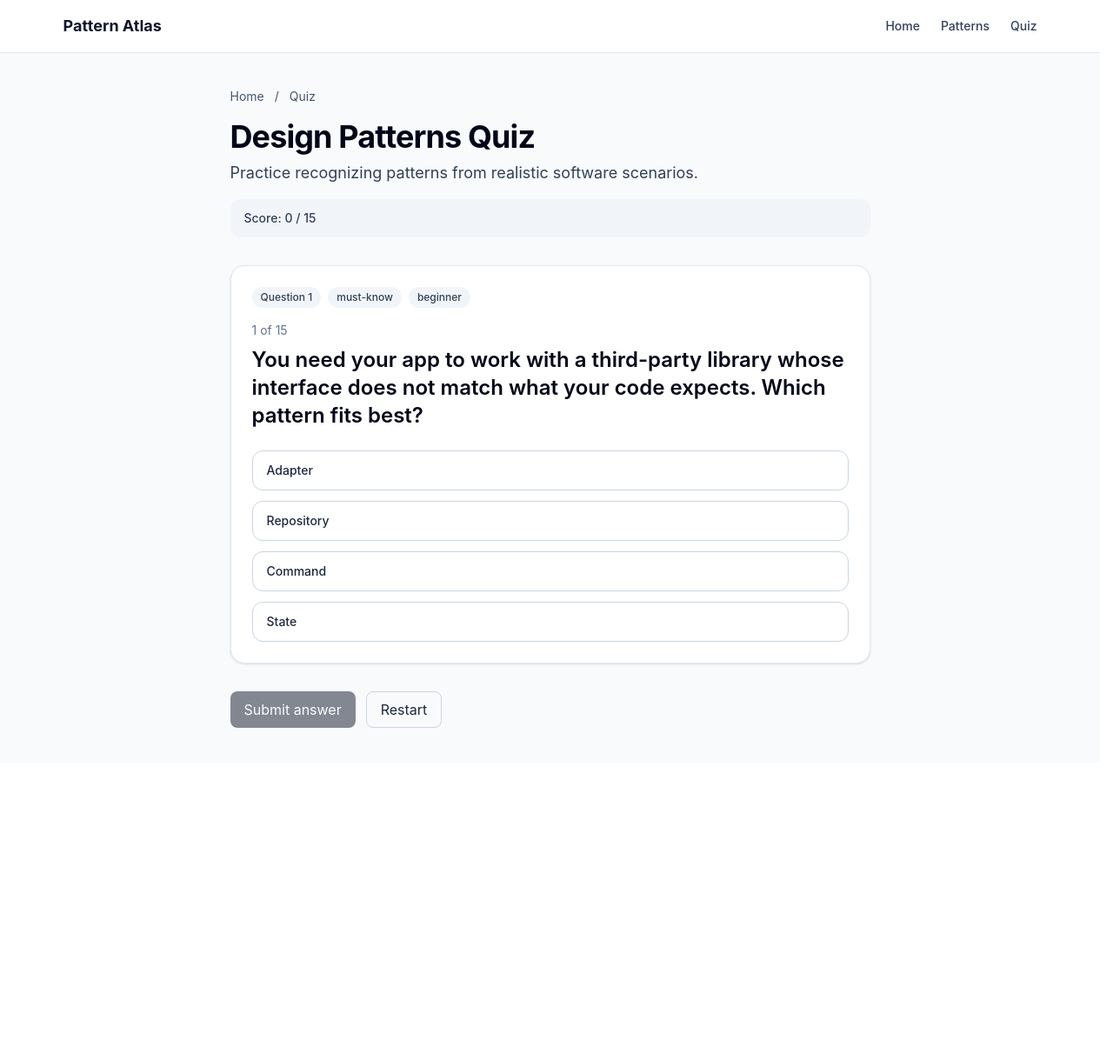
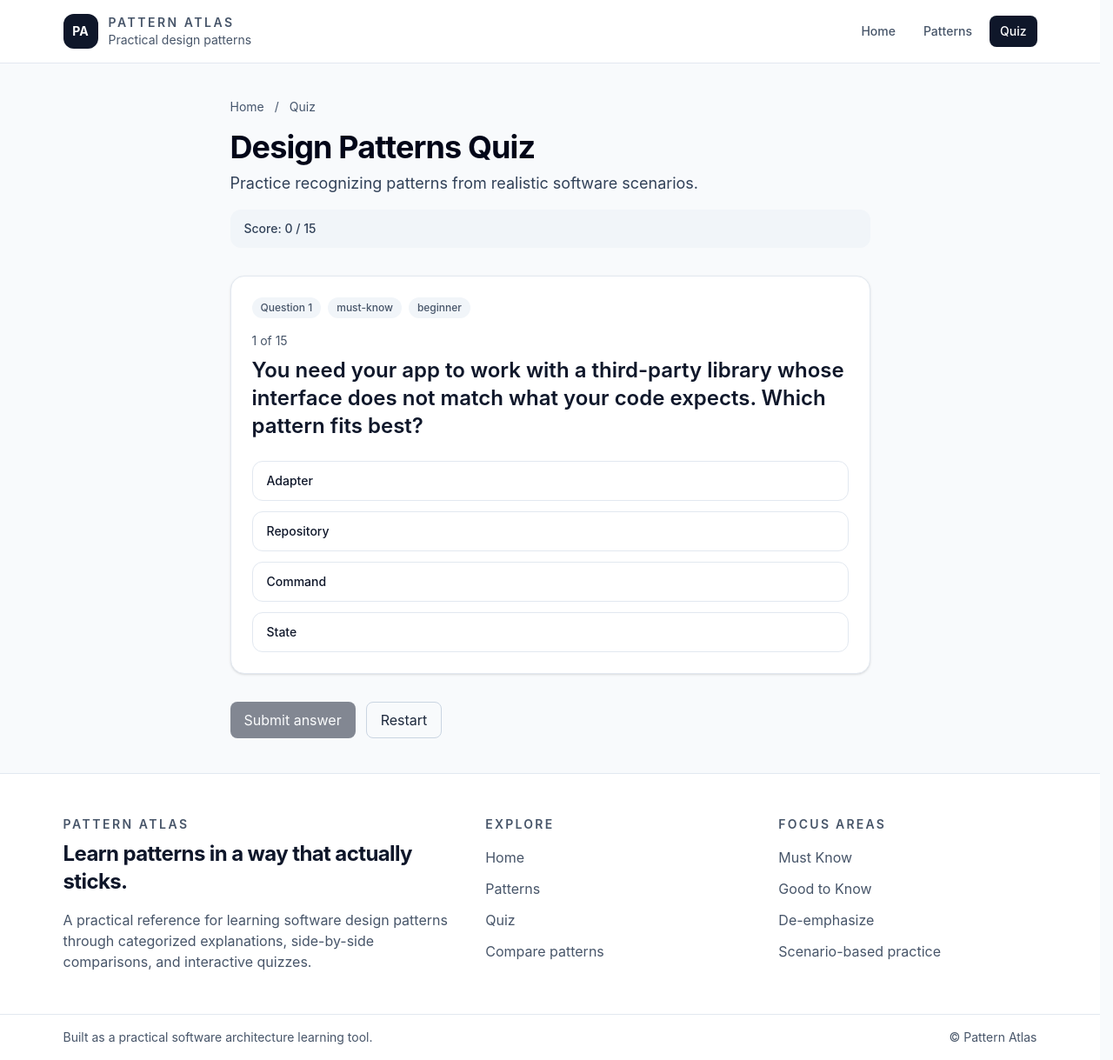
Before and after one commit to connorwilsongroark/pattern-atlas, a React (Vite) app: page /quiz in a window 1280 px wide. Shown: the whole page at 87% size. Before the commit the page ends 877 px from the top, so only its background shows below. Built offline with nearby package versions, Linux system fonts and the light colour scheme.

Commit message:
Added site footer and header components. Began replacing brand colors w/ css variables / design system

```diff
--- a/src/App.tsx
+++ b/src/App.tsx
@@ -1,28 +1,18 @@
-import { Link, Route, Routes } from "react-router-dom";
+import { Route, Routes } from "react-router-dom";
 import { ScrollToTop } from "./components/routing/ScrollToTop";
 import { HomePage } from "./pages/HomePage";
 import { PatternsPage } from "./pages/PatternsPage";
 import { PatternDetailPage } from "./pages/PatternDetailPage";
 import { ComparePage } from "./pages/ComparePage";
 import { QuizPage } from "./pages/QuizPage";
+import { SiteHeader } from "./components/layout/SiteHeader";
+import { SiteFooter } from "./components/layout/SiteFooter";
 
 function App() {
   return (
-    <div className='min-h-screen bg-slate-50 text-slate-900'>
+    <div className='min-h-screen bg-[var(--color-bg)] text-[var(--color-text)]'>
       <ScrollToTop />
-      <header className='border-b border-slate-200 bg-white'>
-        <div className='mx-auto flex max-w-6xl items-center justify-between px-4 py-4'>
-          <Link to='/' className='text-lg font-bold'>
-            Pattern Atlas
-          </Link>
-
-          <nav className='flex gap-6 text-sm font-medium text-slate-700'>
-            <Link to='/'>Home</Link>
-            <Link to='/patterns'>Patterns</Link>
-            <Link to='/quiz'>Quiz</Link>
-          </nav>
-        </div>
-      </header>
+      <SiteHeader />
 
       <main>
         <Routes>
@@ -36,6 +26,8 @@ function App() {
           <Route path='/quiz' element={<QuizPage />} />
         </Routes>
       </main>
+
+      <SiteFooter />
     </div>
   );
 }
--- /dev/null
+++ b/src/components/layout/SiteFooter.tsx
@@ -0,0 +1,68 @@
+import { Link } from "react-router-dom";
+
+export function SiteFooter() {
+  return (
+    <footer className='border-t border-[var(--color-border)] bg-[var(--color-surface)]'>
+      <div className='mx-auto grid max-w-6xl gap-10 px-4 py-12 md:grid-cols-[1.5fr_1fr_1fr]'>
+        <div className='space-y-4'>
+          <div>
+            <p className='text-sm font-semibold uppercase tracking-[0.18em] text-[var(--color-text-muted)]'>
+              Pattern Atlas
+            </p>
+            <h2 className='mt-2 text-2xl font-bold tracking-tight text-[var(--color-text)]'>
+              Learn patterns in a way that actually sticks.
+            </h2>
+          </div>
+
+          <p className='max-w-md text-[var(--color-text-muted)]'>
+            A practical reference for learning software design patterns through
+            categorized explanations, side-by-side comparisons, and interactive
+            quizzes.
+          </p>
+        </div>
+
+        <div>
+          <h3 className='text-sm font-semibold uppercase tracking-[0.16em] text-[var(--color-text-muted)]'>
+            Explore
+          </h3>
+          <div className='mt-4 flex flex-col gap-3 text-[var(--color-text-muted)]'>
+            <Link to='/' className='hover:text-[var(--color-text)]'>
+              Home
+            </Link>
+            <Link to='/patterns' className='hover:text-[var(--color-text)]'>
+              Patterns
+            </Link>
+            <Link to='/quiz' className='hover:text-[var(--color-text)]'>
+              Quiz
+            </Link>
+            <Link
+              to='/compare/strategy/state'
+              className='hover:text-[var(--color-text)]'
+            >
+              Compare patterns
+            </Link>
+          </div>
+        </div>
+
+        <div>
+          <h3 className='text-sm font-semibold uppercase tracking-[0.16em] text-[var(--color-text-muted)]'>
+            Focus areas
+          </h3>
+          <div className='mt-4 space-y-3 text-[var(--color-text-muted)]'>
+            <p>Must Know</p>
+            <p>Good to Know</p>
+            <p>De-emphasize</p>
+            <p>Scenario-based practice</p>
+          </div>
+        </div>
+      </div>
+
+      <div className='border-t border-[var(--color-border)]'>
+        <div className='mx-auto flex max-w-6xl flex-col gap-3 px-4 py-4 text-sm text-[var(--color-text-muted)] md:flex-row md:items-center md:justify-between'>
+          <p>Built as a practical software architecture learning tool.</p>
+          <p>© Pattern Atlas</p>
+        </div>
+      </div>
+    </footer>
+  );
+}
--- /dev/null
+++ b/src/components/layout/SiteHeader.tsx
@@ -0,0 +1,47 @@
+import { NavLink } from "react-router-dom";
+
+function NavItem({ to, children }: { to: string; children: React.ReactNode }) {
+  return (
+    <NavLink
+      to={to}
+      className={({ isActive }) =>
+        [
+          "rounded-lg px-3 py-2 text-sm font-medium transition",
+          isActive
+            ? "bg-[var(--color-primary)] text-[var(--color-primary-foreground)]"
+            : "text-[var(--color-text-muted)] hover:bg-[var(--color-surface-alt)] hover:text-[var(--color-text)]",
+        ].join(" ")
+      }
+    >
+      {children}
+    </NavLink>
+  );
+}
+
+export function SiteHeader() {
+  return (
+    <header className='sticky top-0 z-40 border-b border-[var(--color-border)] bg-[var(--color-surface)]/90 backdrop-blur'>
+      <div className='mx-auto flex max-w-6xl items-center justify-between px-4 py-4'>
+        <NavLink to='/' className='flex items-center gap-3'>
+          <div className='flex h-10 w-10 items-center justify-center rounded-xl bg-[var(--color-primary)] text-sm font-bold text-[var(--color-primary-foreground)]'>
+            PA
+          </div>
+          <div>
+            <p className='text-sm font-semibold uppercase tracking-[0.18em] text-[var(--color-text-muted)]'>
+              Pattern Atlas
+            </p>
+            <p className='text-sm text-[var(--color-text-muted)]'>
+              Practical design patterns
+            </p>
+          </div>
+        </NavLink>
+
+        <nav className='flex items-center gap-2'>
+          <NavItem to='/'>Home</NavItem>
+          <NavItem to='/patterns'>Patterns</NavItem>
+          <NavItem to='/quiz'>Quiz</NavItem>
+        </nav>
+      </div>
+    </header>
+  );
+}
--- a/src/components/ui/Badge.tsx
+++ b/src/components/ui/Badge.tsx
@@ -1,14 +1,18 @@
 type BadgeProps = {
   children: React.ReactNode;
-  variant?: "default" | "subtle";
+  variant?: "subtle" | "default";
 };
 
 export function Badge({ children, variant = "subtle" }: BadgeProps) {
-  const base = "inline-flex rounded-full px-2.5 py-1 text-xs font-medium";
-  const styles = {
-    subtle: "bg-slate-100 text-slate-700",
-    default: "bg-slate-900 text-white",
-  };
+  const baseClassName =
+    "inline-flex rounded-full px-2.5 py-1 text-xs font-medium";
 
-  return <span className={`${base} ${styles[variant]}`}>{children}</span>;
+  const variantClassName =
+    variant === "default"
+      ? "bg-[var(--color-primary)] text-[var(--color-primary-foreground)]"
+      : "bg-[var(--color-surface-alt)] text-[var(--color-text-muted)]";
+
+  return (
+    <span className={`${baseClassName} ${variantClassName}`}>{children}</span>
+  );
 }
--- a/src/features/patterns/LinkBadge.tsx
+++ b/src/features/patterns/LinkBadge.tsx
@@ -5,14 +5,15 @@ type LinkBadgeProps = {
   children: React.ReactNode;
 };
 
-// A clickable link, styled as a badge. Currently used for linking to other design patterns from a list of badges.
 export function LinkBadge({ to, children }: LinkBadgeProps) {
   const sharedClassName =
     "inline-flex rounded-full px-3 py-1 text-sm font-medium";
 
   if (!to) {
     return (
-      <span className={`${sharedClassName} bg-slate-100 text-slate-700`}>
+      <span
+        className={`${sharedClassName} bg-[var(--color-surface-alt)] text-[var(--color-text-muted)]`}
+      >
         {children}
       </span>
     );
@@ -21,7 +22,7 @@ export function LinkBadge({ to, children }: LinkBadgeProps) {
   return (
     <Link
       to={to}
-      className={`${sharedClassName} bg-slate-100 text-slate-700 transition hover:bg-slate-200 hover:text-slate-900`}
+      className={`${sharedClassName} bg-[var(--color-surface-alt)] text-[var(--color-text-muted)] transition hover:brightness-95 hover:text-[var(--color-text)]`}
     >
       {children}
     </Link>
--- a/src/features/patterns/PatternCard.tsx
+++ b/src/features/patterns/PatternCard.tsx
@@ -1,24 +1,17 @@
 import { Link } from "react-router-dom";
 import type { Pattern } from "../../types/pattern";
+import { Badge } from "../../components/ui/Badge";
 
 type PatternCardProps = {
   pattern: Pattern;
 };
-
-function Badge({ children }: { children: React.ReactNode }) {
-  return (
-    <span className='rounded-full bg-slate-100 px-2.5 py-1 text-xs font-medium text-slate-700'>
-      {children}
-    </span>
-  );
-}
 
 // Summary of the details of an individual design pattern. When clicked, navigates to the page that fully explains the design pattern.
 export function PatternCard({ pattern }: PatternCardProps) {
   return (
     <Link
       to={`/patterns/${pattern.slug}`}
-      className='group block rounded-xl border border-slate-200 bg-white p-5 shadow-sm transition hover:-translate-y-0.5 hover:shadow-md'
+      className='group block rounded-xl border border-[var(--color-border)] bg-[var(--color-surface)] p-5 shadow-sm transition hover:-translate-y-0.5 hover:shadow-md'
     >
       <div className='mb-3 flex flex-wrap gap-2'>
         <Badge>{pattern.category}</Badge>
@@ -26,14 +19,14 @@ export function PatternCard({ pattern }: PatternCardProps) {
         <Badge>{pattern.careerLevel}</Badge>
       </div>
 
-      <h2 className='text-xl font-semibold text-slate-900 group-hover:text-slate-700'>
+      <h2 className='text-xl font-semibold text-[var(--color-text)] group-hover:text-[var(--color-text-muted)]'>
         {pattern.name}
       </h2>
 
-      <p className='mt-2 text-slate-700'>{pattern.summary}</p>
+      <p className='mt-2 text-[var(--color-text-muted)]'>{pattern.summary}</p>
 
-      <div className='mt-4 rounded-lg bg-slate-50 p-3'>
-        <p className='text-sm font-medium text-slate-800'>
+      <div className='mt-4 rounded-lg bg-[var(--color-surface-alt)] p-3'>
+        <p className='text-sm font-medium text-[var(--color-text)]'>
           💡 {pattern.keyTakeaway}
         </p>
       </div>
--- a/src/features/quiz/QuizCard.tsx
+++ b/src/features/quiz/QuizCard.tsx
@@ -29,18 +29,18 @@ export function QuizCard({
   const isCorrect = selectedChoice === question.correctAnswer;
 
   return (
-    <section className='rounded-2xl border border-slate-200 bg-white p-6 shadow-sm'>
+    <section className='rounded-2xl border border-[var(--color-border)] bg-[var(--color-surface)] p-6 shadow-sm'>
       <div className='mb-4 flex flex-wrap items-center gap-2'>
         <Badge>Question {questionNumber}</Badge>
         <Badge>{question.category}</Badge>
         <Badge>{question.difficulty}</Badge>
       </div>
 
-      <div className='mb-2 text-sm text-slate-500'>
+      <div className='mb-2 text-sm text-[var(--color-text-muted)]'>
         {questionNumber} of {totalQuestions}
       </div>
 
-      <h1 className='text-2xl font-semibold leading-8 text-slate-950'>
+      <h1 className='text-2xl font-semibold leading-8 text-[var(--color-text)]'>
         {question.prompt}
       </h1>
 
--- a/src/features/quiz/QuizChoiceButton.tsx
+++ b/src/features/quiz/QuizChoiceButton.tsx
@@ -22,14 +22,15 @@ export function QuizChoiceButton({
 
   if (!showResult) {
     className += isSelected
-      ? " border-slate-900 bg-slate-100 text-slate-950"
-      : " border-slate-300 bg-white text-slate-800 hover:border-slate-400 hover:bg-slate-50";
+      ? " border-[var(--color-primary)] bg-[var(--color-surface-alt)] text-[var(--color-text)]"
+      : " border-[var(--color-border)] bg-[var(--color-surface)] text-[var(--color-text)] hover:bg-[var(--color-surface-alt)]";
   } else if (isCorrect) {
     className += " border-green-600 bg-green-50 text-green-900";
   } else if (isIncorrect) {
     className += " border-red-600 bg-red-50 text-red-900";
   } else {
-    className += " border-slate-300 bg-white text-slate-500";
+    className +=
+      " border-[var(--color-border)] bg-[var(--color-surface)] text-[var(--color-text-muted)]";
   }
 
   return (
--- a/src/index.css
+++ b/src/index.css
@@ -1,6 +1,23 @@
 @import "tailwindcss";
+
+/* Theme variables */
+:root {
+  --color-bg: #f8fafc;
+  --color-surface: #ffffff;
+  --color-surface-alt: #f1f5f9;
+  --color-text: #0f172a;
+  --color-text-muted: #475569;
+  --color-border: #e2e8f0;
+  --color-primary: #0f172a;
+  --color-primary-foreground: #ffffff;
+}
 
 html {
   /* Fixes issue w/ content shifting on pages with scrollbar */
   scrollbar-gutter: stable;
 }
+
+body {
+  background-color: var(--color-bg);
+  color: var(--color-text);
+}
```
Also changed, not shown: src/features/patterns/PatternDetail.tsx (+15 -18 lines).
